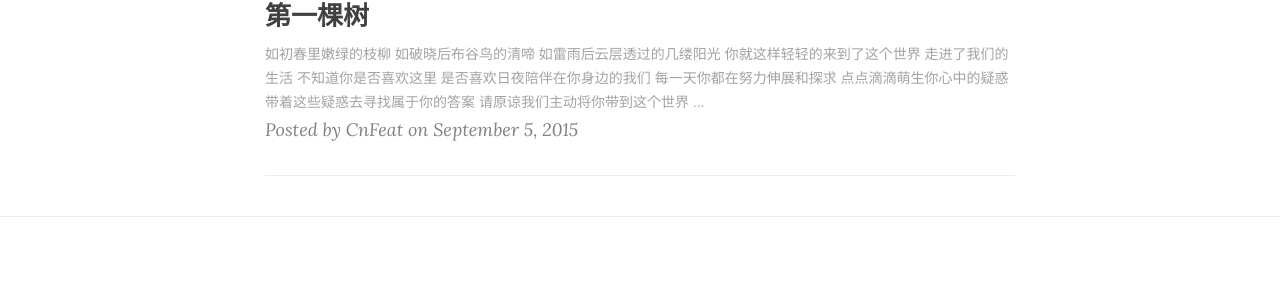
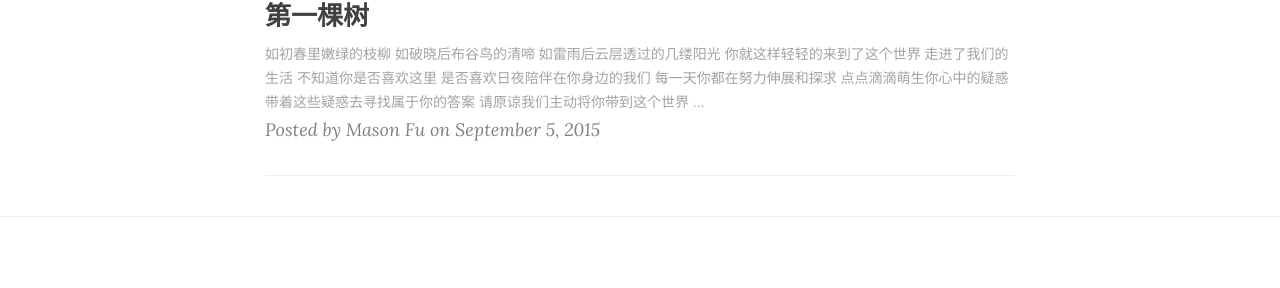
Before and after one commit to HinsonFu/hinsonfu.github.io, a Jekyll site: the page built from index.html, in a window 1280 px wide. Shown: the part 478-766 px from the top of the page. Built offline with Jekyll 4.4.1, drawn with Linux system fonts in a browser that asks for light colours; nearby versions of some CDN libraries; the list of posts is cut into pages by our own code.

Commit message:
Update _config.yml

```diff
--- a/_config.yml
+++ b/_config.yml
@@ -44,7 +44,7 @@ defaults:
       type: "posts"
     values:
       layout: "post"
-      author: "CnFeat"
+      author: "Mason Fu"
       header-img: "img/facebook.jpg" # We don't want posts without a header image, that whould mean white on white
 
 # Comments
```
